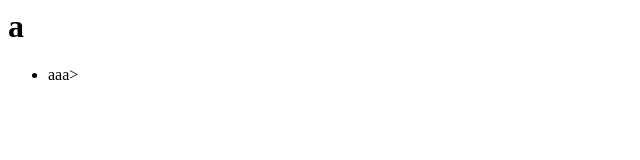
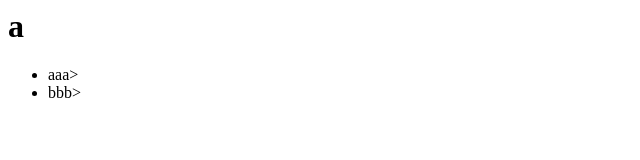
Before and after one commit to timecapa/exam, a plain HTML site: page index.html in a window 1280 px wide. Shown: the full height of the page, 0-640 px from the left. Drawn offline with Linux system fonts and the light colour scheme.

Commit message:
bbb 추가

```diff
--- a/index.html
+++ b/index.html
@@ -2,6 +2,7 @@
 	<h1>a</h1>
 	<ul>
 		<li>aaa></li>
+		<li>bbb></li>
 	</u>
 	<body></body>
 </html>
```
